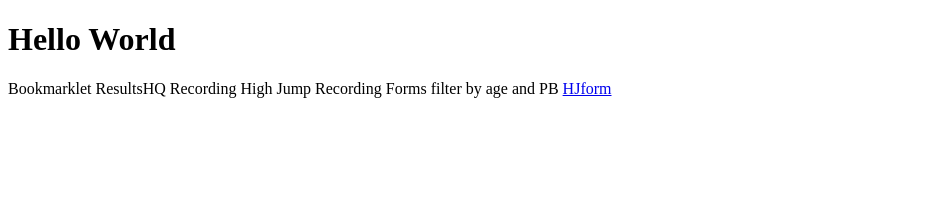
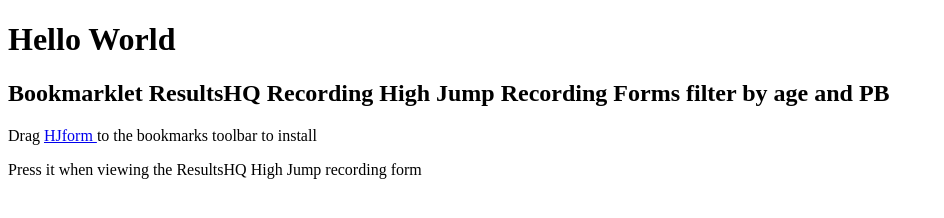
Before and after one commit to gkllow/gkllow..github.io, a plain HTML site: page index.html in a window 1280 px wide. Shown: the whole page, without its empty margins (0-944 px from the left). Drawn offline with Linux system fonts and the light colour scheme.

Commit message:
Update index.html

```diff
--- a/index.html
+++ b/index.html
@@ -2,10 +2,12 @@
 <html>
 <body>
 <h1>Hello World</h1>
-<p>Bookmarklet ResultsHQ Recording High Jump Recording Forms filter by age and PB
+<h2>Bookmarklet ResultsHQ Recording High Jump Recording Forms filter by age and PB</h2>
+<p>Drag
 <a href="javascript:(function%20()%20%7bvar%20jsCode%20=%20document.createElement('script');jsCode.setAttribute('src',%20'https://gkllow.github.io/resultshqhjpb_src.js');document.body.appendChild(jsCode);%20%20%7d)();">
   HJform
 </a>
-  </p>
+   to the bookmarks toolbar to install<p>
+<p>Press it when viewing the ResultsHQ High Jump recording form</p>
 </body>
 </html>
```
